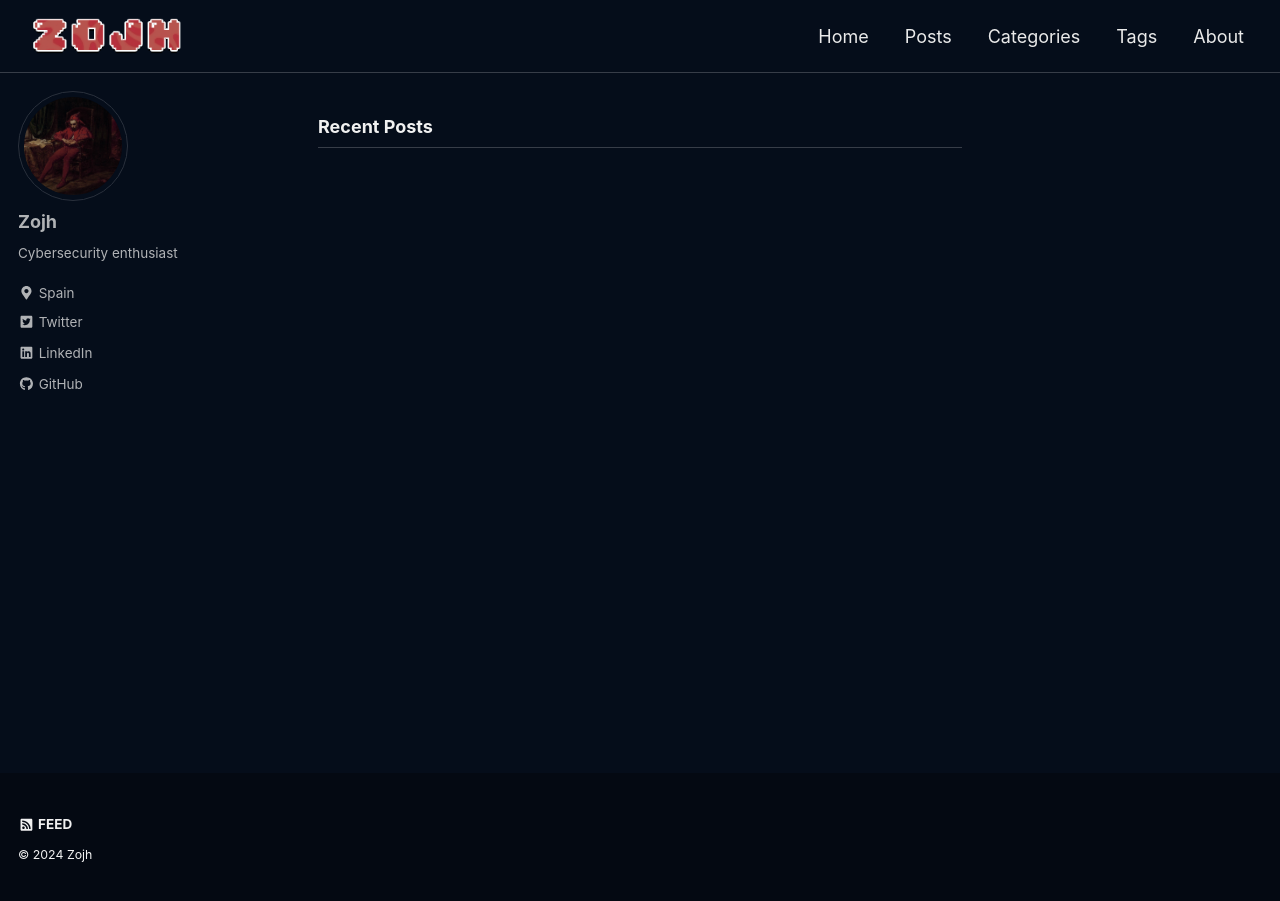
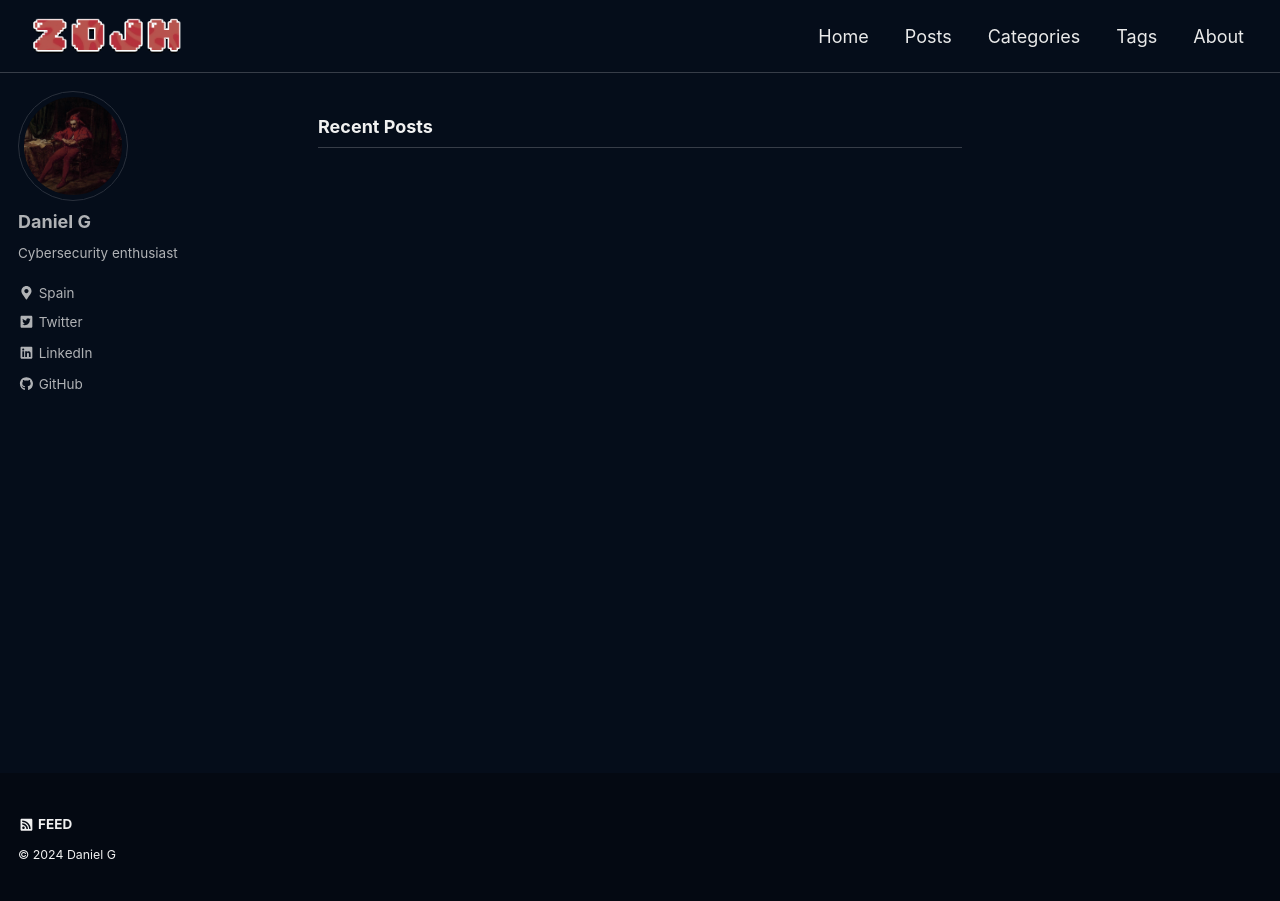
Before and after one commit to Tests-AI/tests-ai.github.io, a Jekyll site: the page built from index.html, in a window 1280 px wide. Built offline with Jekyll 4.4.1, drawn with Linux system fonts in a browser that asks for light colours; cached includes are drawn as plain includes; a script that is not in the unit is left out; the list of posts is cut into pages by our own code.

Commit message:
Name changed

```diff
--- a/_config.yml
+++ b/_config.yml
@@ -18,7 +18,7 @@ minimal_mistakes_skin    : "haxor" # "air", "aqua", "contrast", "dark", "dirt",
 locale                   : "es-ES"
 title                    : "Zojh"
 title_separator          : "-"
-name                     : "Zojh"
+name                     : "Daniel G"
 description              : "Cybersecurity entushiast"
 url                      : "https://zojh.github.io" # the base hostname & protocol for your site e.g. "https://mmistakes.github.io"
 baseurl                  : # the subpath of your site, e.g. "/blog"
@@ -101,7 +101,7 @@ analytics:
 
 # Site Author
 author:
-  name             : "Zojh"
+  name             : "Daniel G"
   avatar           : "/assets/images/avatar.png"
   bio              : "Cybersecurity enthusiast"
   location         : "Spain"
```
